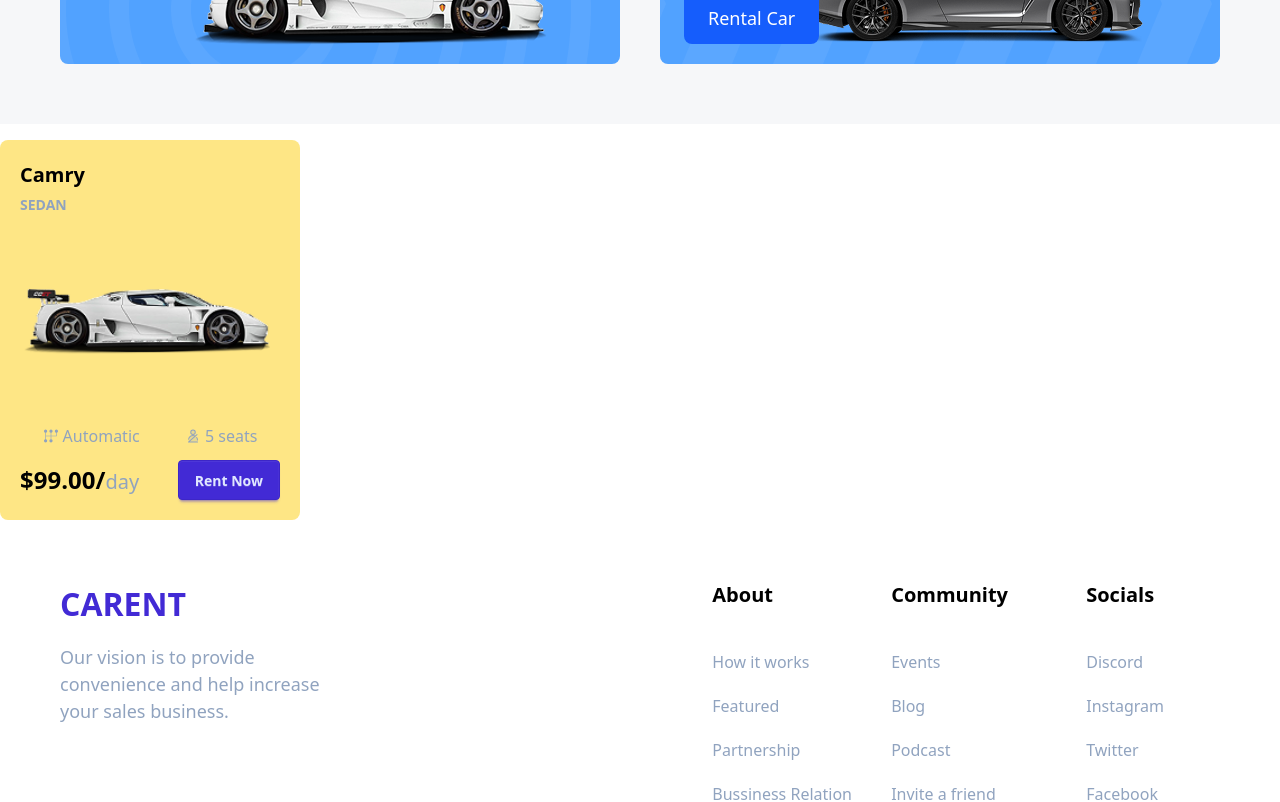
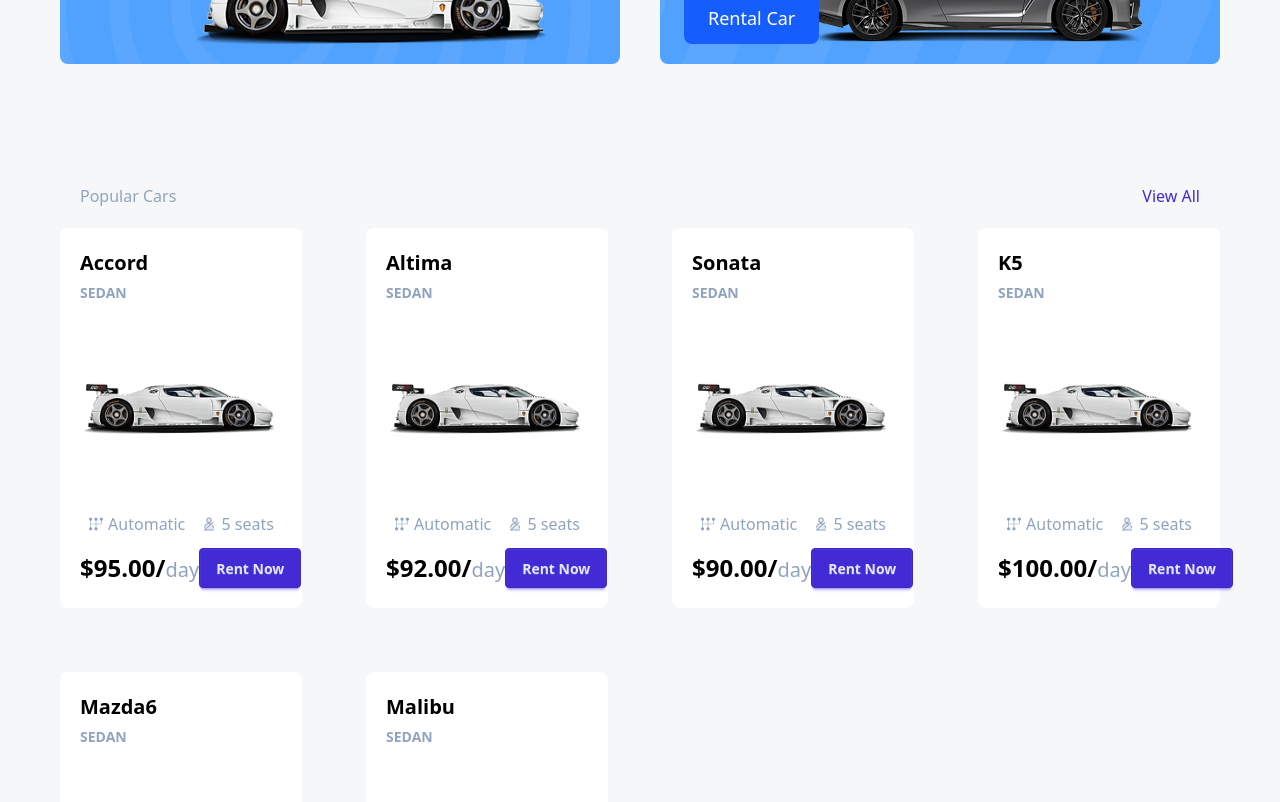
Before and after one commit to myOrganization-GV/car-rental-frontend, a Next.js app: page / in a window 1280 px wide. Shown: the part 420-1222 px from the top of the page. Built offline with nearby package versions, Linux system fonts and the light colour scheme.

Commit message:
add popular car grid

```diff
--- a/app/page.tsx
+++ b/app/page.tsx
@@ -1,16 +1,82 @@
 import Ads from "@/components/Ads";
 import CarCard from "@/components/CarCard";
+import CarGrid from "@/components/CarGrid";
+import Car from "@/types/CarType";
 import Image from "next/image";
 
 export default function Home() {
+  const cars: Car[] = [
+    {
+      model: 'Accord',
+      price: 95.00,
+      category: 'SEDAN',
+      manufactorer: 'Honda',
+      color: 'Gray',
+      transmissionType: 'Automatic',
+      numberOfSeats: 5,
+    },
+    {
+      model: 'Altima',
+      price: 92.00,
+      category: 'SEDAN',
+      manufactorer: 'Nissan',
+      color: 'Silver',
+      transmissionType: 'Automatic',
+      numberOfSeats: 5,
+    },
+    {
+      model: 'Sonata',
+      price: 90.00,
+      category: 'SEDAN',
+      manufactorer: 'Hyundai',
+      color: 'White',
+      transmissionType: 'Automatic',
+      numberOfSeats: 5,
+    },
+    {
+      model: 'K5',
+      price: 100.00,
+      category: 'SEDAN',
+      manufactorer: 'Kia',
+      color: 'Black',
+      transmissionType: 'Automatic',
+      numberOfSeats: 5,
+    },
+    {
+      model: 'Mazda6',
+      price: 98.00,
+      category: 'SEDAN',
+      manufactorer: 'Mazda',
+      color: 'Red',
+      transmissionType: 'Automatic',
+      numberOfSeats: 5,
+    },
+    {
+      model: 'Malibu',
+      price: 97.00,
+      category: 'SEDAN',
+      manufactorer: 'Chevrolet',
+      color: 'Blue',
+      transmissionType: 'Automatic',
+      numberOfSeats: 5,
+    },
+  ];
   return (
-    <div className="flex flex-col gap-4">
-      <div className="grid p-[10px] bg-[#F6F7F9] sm:p-[60px] grid-cols-1 md:grid-cols-2 gap-10 ">
-        <Ads description="Ease of doing a car rental safely and reliably. Of course at a low price." title="The Best Platform for Car Rental" imgUrl="/assets/ad 1.png"/>
-        <Ads description="Providing cheap car rental services and safe and comfortable facilities." title="Easy way to rent a car at a low price" imgUrl="/assets/ad 2.png"/>
+    <div className="flex flex-col">
+      <div className="grid bg-[#F6F7F9] p-[10px]  sm:p-[60px] grid-cols-1 md:grid-cols-2 gap-10 ">
+        <Ads description="Ease of doing a car rental safely and reliably. Of course at a low price." title="The Best Platform for Car Rental" imgUrl="/assets/ad 1.png" />
+        <Ads description="Providing cheap car rental services and safe and comfortable facilities." title="Easy way to rent a car at a low price" imgUrl="/assets/ad 2.png" />
       </div>
-
-      <CarCard/>
+      <div className="p-[10px] sm:p-[60px] bg-[#F6F7F9]">
+        <div className="flex px-[20px] w-full mb-5 justify-between">
+          <span className="text-[#90A3BF]">Popular Cars</span>
+          <button className="text-primary cursor-pointer relative group">
+            View All
+            <span className="absolute bottom-0 left-1/2 w-0 h-0.5 bg-primary transition-all duration-300 group-hover:w-full group-hover:left-0 transform -translate-x-1/2 group-hover:translate-x-0"></span>
+          </button>
+        </div>
+        <CarGrid cars={cars} />
+      </div>
     </div>
   );
 }
--- a/components/CarCard.tsx
+++ b/components/CarCard.tsx
@@ -1,31 +1,16 @@
+import Car from '@/types/CarType'
 import Image from 'next/image'
 import React from 'react'
 import { GiGearStickPattern } from 'react-icons/gi'
 import { PiSeatbeltDuotone } from 'react-icons/pi'
 
-type Props = {}
-type Car = {
-    model: string,
-    price: number,
-    category: string,
-    manufactorer: string,
-    color: string,
-    transmissionType: string,
-    numberOfSeats: number,
+type Props = {
+    car: Car
 }
-const CarCard = (props: Props) => {
-    const car: Car = {
-        model: 'Camry',
-        price: 99.00,
-        category: 'SEDAN',
-        manufactorer: 'Toyota',
-        color: 'Silver',
-        transmissionType: 'Automatic',
-        numberOfSeats: 5,
-    };
 
+const CarCard = ({car}: Props) => {
     return (
-        <div className='rounded-lg relative flex flex-col justify-between p-5 w-[300px] bg-amber-200 h-[380px]'>
+        <div className='rounded-lg relative flex flex-col justify-between p-5 w-full  h-[380px] bg-white'>
             <div className='flex flex-col text-black gap-1 w-full'>
                 <span className='font-bold text-[20px]'>{car.model}</span>
                 <span className=' font-bold text-[#90A3BF] text-[14px]'>{car.category}</span>
--- /dev/null
+++ b/components/CarGrid.tsx
@@ -0,0 +1,17 @@
+import Car from '@/types/CarType'
+import React from 'react'
+import CarCard from './CarCard'
+
+type Props = {
+    cars: Car[]
+}
+
+const CarGrid = ({cars}: Props) => {
+  return (
+    <div className='grid gap-16 grid-cols-1 sm:grid-cols-2 xl:grid-cols-4'>
+       {cars.map(car => <CarCard key={car.model} car={car} />)}
+    </div>
+  )
+}
+
+export default CarGrid
--- a/components/Footer.tsx
+++ b/components/Footer.tsx
@@ -82,8 +82,8 @@
             </section>
 
 
-            {/* footer */}
-            <section className='text-black px-[60px]  w-full md:hidden bg-white'>
+            {/*mobile footer */}
+            <section className='text-black px-[10px] sm:px-[60px]  w-full md:hidden bg-white'>
                 <div className=' w-full grid gap-y-10 sm:grid-cols-3'>
 
                     <div className='sm:col-span-3 col-span-2 gap-[16px] flex flex-col'>
--- a/components/Navbar.tsx
+++ b/components/Navbar.tsx
@@ -7,7 +7,7 @@
     const user: boolean = true;
 
     return (
-        <div className="navbar px-[60px] bg-white">
+        <div className="navbar px-[10px] sm:px-[60px] bg-white">
             <div className="flex-1 text-primary font-bold text-[32px]">
                 <Link href={"/"}>CARENT</Link>
             </div>
--- /dev/null
+++ b/types/CarType.ts
@@ -0,0 +1,11 @@
+type Car = {
+    model: string,
+    price: number,
+    category: string,
+    manufactorer: string,
+    color: string,
+    transmissionType: string,
+    numberOfSeats: number,
+}
+
+export default Car
```
